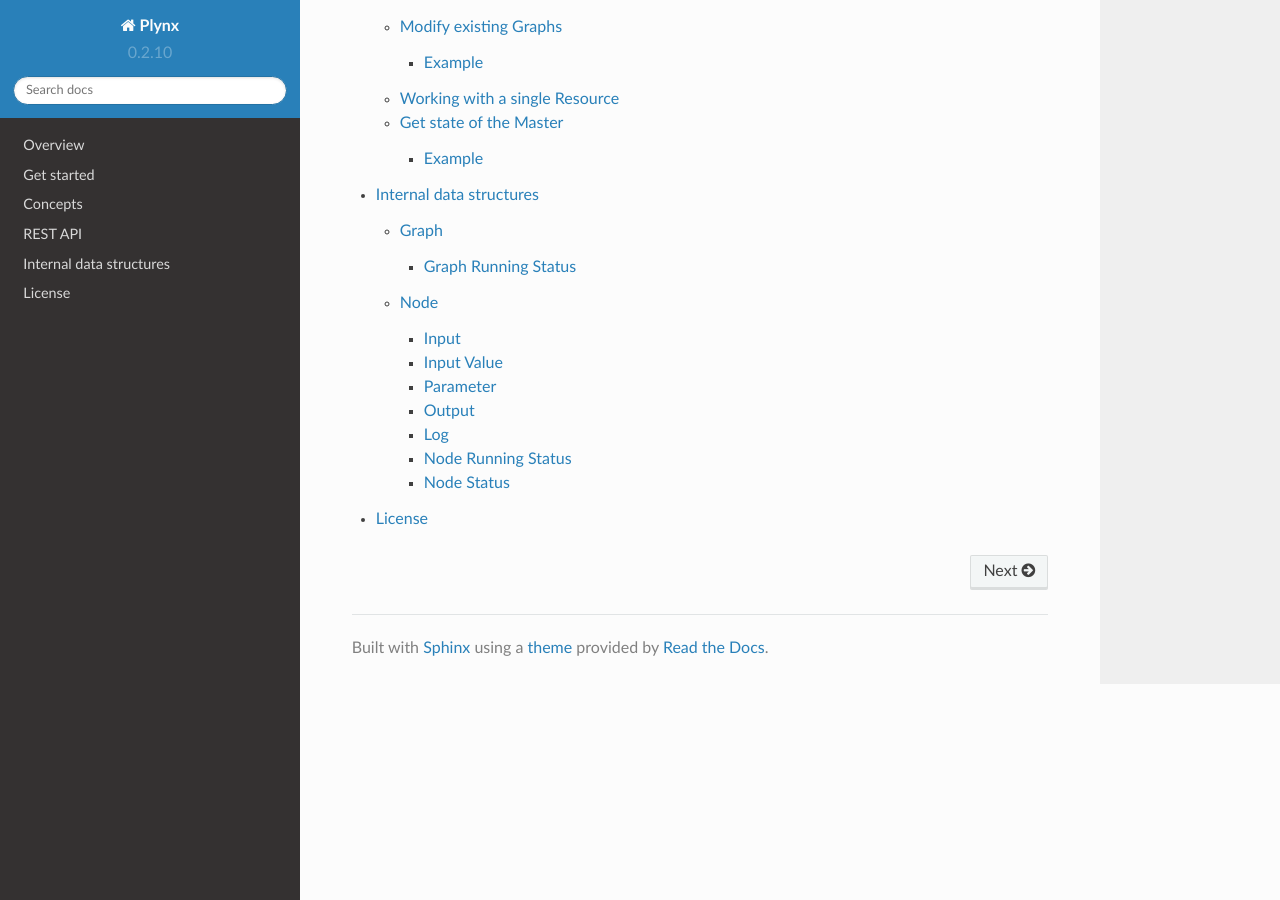
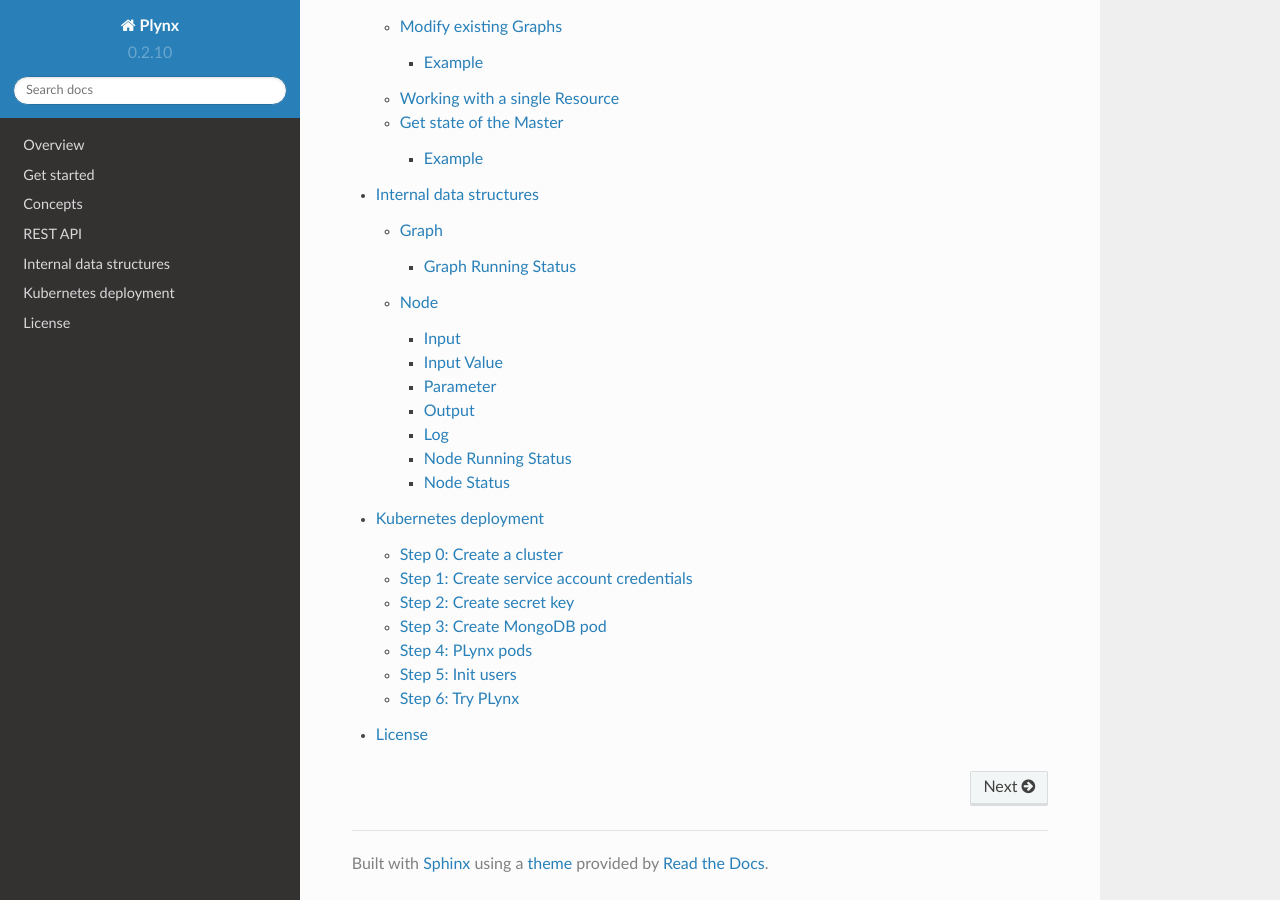
Before and after one commit to plynx-team/plynx, a Sphinx documentation site: the page built from docs/index.rst, in a window 1280 px wide and 900 px high, scrolled down 1533 px. Built offline with Sphinx 7.4.7 and the Read the Docs theme 2.0.0, drawn with Linux system fonts in a browser that asks for light colours; pages that are not in the unit, such as notebooks, are missing from menus; some of the changed lines change nothing that is shown.

Commit message:
add kubernetes deployment draft

```diff
--- a/docs/index.rst
+++ b/docs/index.rst
@@ -13,5 +13,6 @@
     concepts
     rest
     internal
+    kubernetes
     license
     _api/index
--- /dev/null
+++ b/docs/kubernetes.rst
@@ -0,0 +1,196 @@
+
+.. _plynx-kubernetes:
+
+========================
+Kubernetes deployment
+========================
+
+This section covers basic deployment to google cloud kubernetes service.
+
+.. contents:: Table of Contents
+    :local:
+    :depth: 1
+
+===========================
+
+
+.. _plynx-kubernetes-create-cluster:
+
+Step 0: Create a cluster
+=========================
+
+`Kubernetes on Google Cloud Quickstart <https://cloud.google.com/kubernetes-engine/docs/quickstart>`_
+
+
+First we will need to set up `gcloud` utils.
+
+.. code-block:: bash
+
+    gcloud config set project [YOUR_PROJECT_ID]
+    gcloud config set compute/zone [YOUR_ZONE]
+
+Create cluster with a custom name.
+
+.. code-block:: bash
+
+    export CLUSTER_NAME=[CLUSTER_NAME]
+    gcloud container clusters create ${CLUSTER_NAME}
+    gcloud container clusters get-credentials ${CLUSTER_NAME}
+
+
+Resize cluster (optional).
+
+.. code-block:: bash
+
+    # Optional
+    gcloud container clusters resize ${CLUSTER_NAME} --node-pool default-pool --num-nodes 3
+
+
+.. _plynx-kubernetes-create-service-account:
+
+Step 1: Create service account credentials
+==========================================
+
+`Reference to Google Cloud docs <https://cloud.google.com/kubernetes-engine/docs/tutorials/authenticating-to-cloud-platform#step_3_create_service_account_credentials>`_
+
+1. Create service account: *IAM & admin -> Service accounts -> Create Service Account*
+
+2. Select custom username.
+
+3. Add roles: *Storage Object Creator* and *Storage Object Viewer*
+
+4. Create *json* key. It will download a file *plynx-\*.json*, i.e. */Users/khaxis/Downloads/plynx-197007-2aeb7faedf34.json*
+
+5. Create a new bucket
+
+.. code-block:: bash
+
+    # example YOUR_BUCKET_PATH=gs://plynx-test
+    export BUCKET=[YOUR_BUCKET_PATH]
+    gsutil mb ${BUCKET}
+
+
+6. **IMPORTANT!** Add legacy permissions in Console User Interface.
+
+    a. Go to *Storage -> [YOUR_BUCKET_PATH] -> Permissions*.
+    b. In your User Account modify *Role(s)*: add *Storage Legacy Bucket Reader* and *Storage Legacy Bucket Writer*
+
+7. Store credentials in kubernetes.
+
+.. code-block:: bash
+
+    kubectl create secret generic gs-key --from-file=key.json=[PATH_TO_KEY_JSON]
+
+8. Configure env variable mapping
+
+.. code-block:: bash
+
+    kubectl create configmap storage-config --from-literal=storage-scheme=gs --from-literal=storage-prefix=${BUCKET}/resources/
+
+
+
+
+.. _plynx-kubernetes-secret-key:
+
+Step 2: Create secret key
+===========================
+
+Generate new secret key and write it to the file. Reuse the file in kubernetes secrets.
+
+.. code-block:: bash
+
+    openssl rand -base64 16 | tr -d '\n' > secret.txt
+    kubectl create secret generic secret-key --from-file=secret.txt=./secret.txt
+
+
+
+
+.. _plynx-kubernetes-create-mongodb-pod:
+
+Step 3: Create MongoDB pod
+===========================
+
+Clone configuration files.
+
+.. code-block:: bash
+
+    git clone https://github.com/khaxis/plynx.git
+    cd plynx/kubernetes
+
+
+To create the MongoDB pod, run these two commands:
+
+.. code-block:: bash
+
+    kubectl apply -f googlecloud_ssd.yaml
+
+    kubectl apply -f mongo-statefulset.yaml
+
+
+
+
+.. _plynx-kubernetes-plynx-pods:
+
+Step 4: PLynx pods
+==========================
+
+Create PLynx pods and services.
+
+.. code-block:: bash
+
+    kubectl apply -f backend-service.yaml
+    kubectl apply -f backend-deployment.yaml
+    kubectl expose deployment backend --type=NodePort --name=backend-server
+
+    kubectl apply -f frontend-deployment.yaml
+    kubectl apply -f frontend-service.yaml
+
+    kubectl apply -f router.yaml
+
+    kubectl apply -f master-service.yaml
+    kubectl apply -f master-deployment.yaml
+
+    kubectl apply -f workers-deployment.yaml
+
+
+.. _plynx-kubernetes-init-users:
+
+Step 5: Init users
+===========================
+
+List of pods:
+
+.. code-block:: bash
+
+    kubectl get pods
+
+    # NAME                        READY   STATUS    RESTARTS   AGE
+    # backend-8665dc7967-7wlks    1/1     Running   0          9m49s
+    # frontend-57857fc888-6gj57   1/1     Running   0          124m
+    # master-7f686d64f6-6shbq     1/1     Running   0          122m
+    # mongo-0                     2/2     Running   0          144m
+    # worker-6d5fc66f55-5g7q2     1/1     Running   5          76m
+    # worker-6d5fc66f55-5tsdf     1/1     Running   0          11m
+    # worker-6d5fc66f55-9vjv8     1/1     Running   0          11m
+
+ssh to master pod.
+
+.. code-block:: bash
+
+    kubectl exec -t -i master-7f686d64f6-6shbq bash
+
+
+When connected, create a user.
+
+.. code-block:: bash
+
+    plynx users --mode create_user --db-host mongo --username foo --password woo
+
+
+Step 6: Try PLynx
+===========================
+
+1. Go to *Kubernetes Engine -> Services and Ingress*
+2. Select Ingress called *api-router*
+3. Go to the page located at *Load balancer IP*.
+4. Use username *foo* and password *woo*
```
Also changed, not shown: 2 other files.
